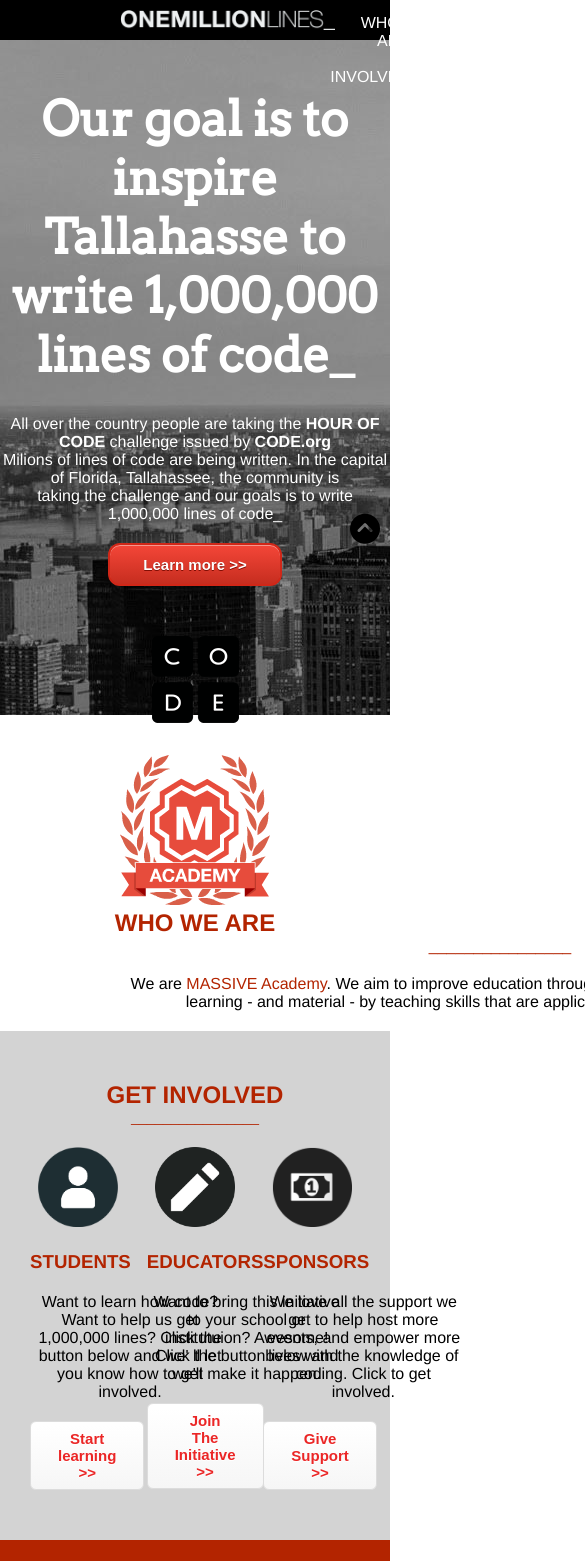
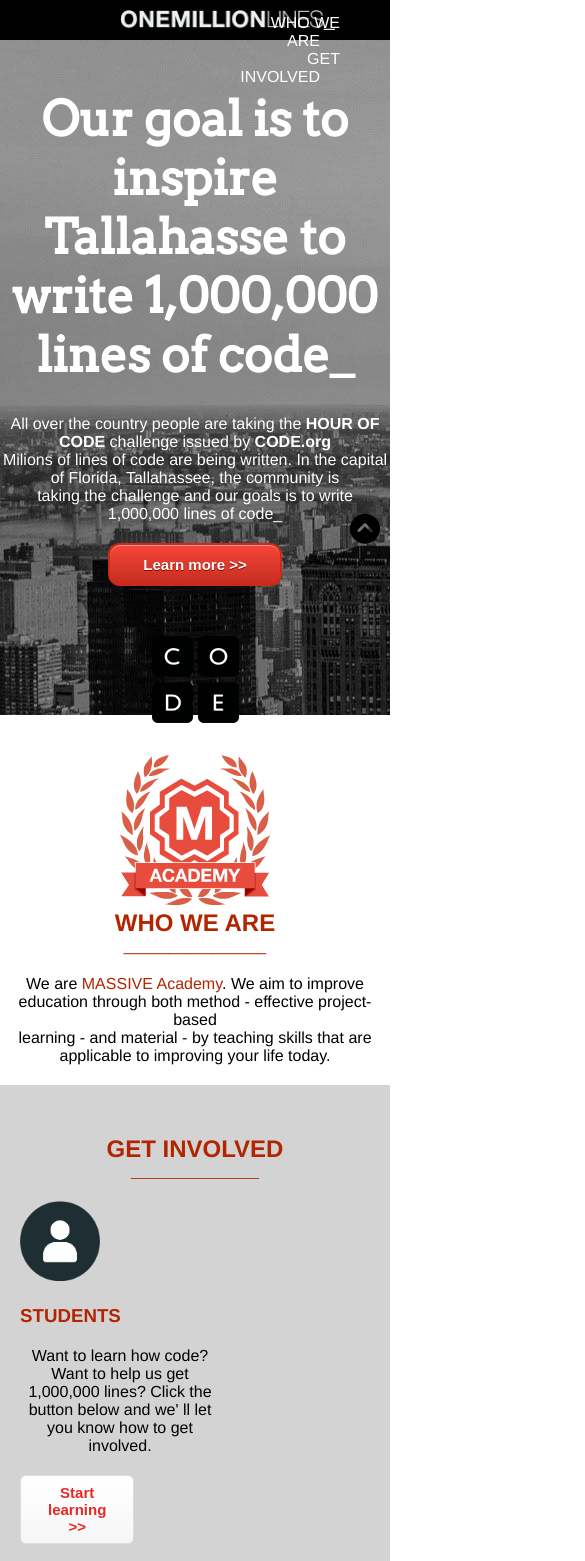
Before and after one commit to jbouhet79/One_Million_Lines, a website: page src/index.html in a window 390 px wide. Shown: the top 1561 px of the page, 585 px wide, since content can reach past the window. Drawn offline with Linux system fonts and the light colour scheme.

Commit message:
correction dimensionnement texte de la section1

```diff
--- a/src/style.css
+++ b/src/style.css
@@ -20,14 +20,12 @@
     display: flex;
     justify-content: flex-start;
     height: 50%;
-    flex-direction: column-reverse;
-
 }
 
 nav {
     display: flex;
     position: relative;
-    right: 10px;
+    right: 100px;
     padding: 9px 0;
     margin: 5px;
     text-align: right;
@@ -55,6 +53,7 @@
     height: 80vh;
     text-align: center;
     background-image: url(./images/hero-image.jpg);
+    width: auto;
     align-items: center;
     color: white;
     font-family: "fonts/glyphicons-halflings-regular.ttf", Arial;
@@ -148,7 +147,7 @@
     padding-top: 0;
     padding-bottom: 20px;
     font-family: helvetica;
-    width: 1000px;
+    max-width: 1000px;
     margin: auto;
     text-align: center;
 }
@@ -224,13 +223,6 @@
     box-sizing: border-box;
 }
 
-/* @media (max-width: 900px) {
-    section.gets .get-container .get {
-        flex-basis: calc(50% - 20px);
-    }
-} */
-
-
 .footer {
     background: #b32400;
     padding-bottom: 50px;
@@ -241,3 +233,27 @@
     padding-top: 150px;
     padding-left: 80px;
 }
+
+/* Media Queries */
+
+  /* Pour les écrans jusqu'à 900px de large */
+  @media (max-width: 900px) {
+    section .get-container .get {
+        flex-basis: calc(50% - 20px); /* Ajustez le 20px si votre gap est différent */
+    }
+  }
+
+  /* Pour les écrans jusqu'à 600px de large */
+  @media (max-width: 600px) {
+    section .get-container {  /* modif pour affichage colonne */
+      flex-direction: column;
+
+    }
+    section .get-container .get {
+        flex-basis: 100%;
+    }
+
+    .footer img {
+        width: auto ;
+    }
+  }
```
